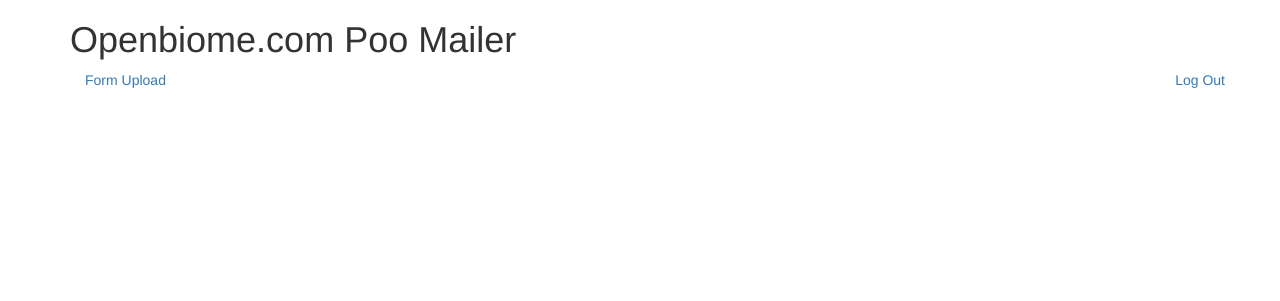
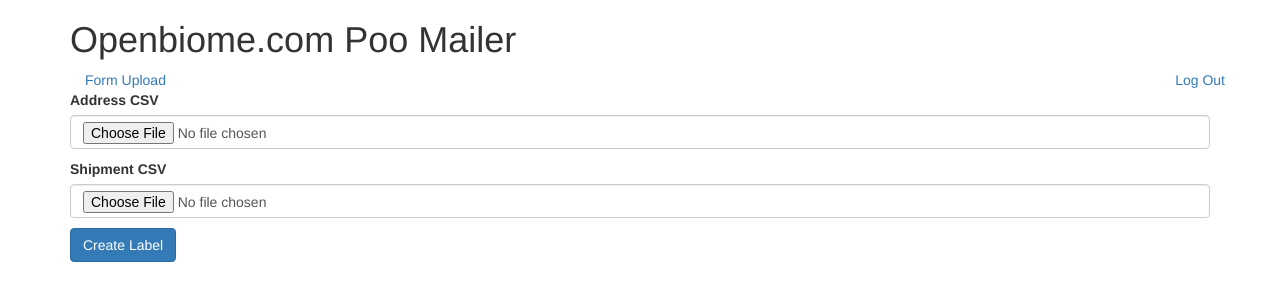
Before and after one commit to albertyw/easypost-frontend, a Flask app: page /csv_form in a window 1280 px wide. Shown: the top 301 px of the page. Run offline with Flask 2, Linux system fonts and the light colour scheme; parts of the project's set-up code (start-up, migrations or seed data) failed here and were passed over; some libraries are stand-ins or nearby versions.

Commit message:
Added javascript to read address/shipment files

```diff
--- a/src/static/global.js
+++ b/src/static/global.js
@@ -1,7 +1,6 @@
-// Event handler for when a person submits the form
+// Event handler for when the address form is submitted
 function submitAddress(){
-  $("#submitButton").hide();
-  $("#submitButtonLoading").show();
+  startLoading();
   data = {};
   $("input[type!='submit']").each(function(index, input){
       data[input.id] = input.value
@@ -29,6 +28,39 @@
   return false;
 }
 
+// Handler for when the csv form is submitted
+function readCsvForm(){
+  // Check for the various File API support.
+  if (!window.File || !window.FileReader) {
+    alert('Your browser does not support reading files using javascript');
+    return false;
+  }
+  startLoading();
+  var address_file = $("#address_csv")[0].files[0];
+  var address_reader = new FileReader();
+  address_reader.onload = function(e) {
+    var address_contents = e.target.result;
+    var shipment_file = $("#shipment_csv")[0].files[0];
+    var shipment_reader = new FileReader();
+    shipment_reader.onload = function(e) {
+      var shipment_contents = e.target.result;
+      processCsvData(address_contents, shipment_contents);
+    }
+    shipment_reader.readAsText(shipment_file);
+  }
+  address_reader.readAsText(address_file);
+
+  return false;
+}
+
+function processCsvData(address_contents, shipment_contents){
+  //address_contents = 'Customer Org,Ship Name (Attn:),Address 1,Address 2,City,ST,ZIP,Phone,Email@email.com'
+  //shipment_contents = '2/12/2014,Shipment #,Customer Org,Length,Width,Height,Weight,Ice Weight,PO#'
+  console.log(address_contents)
+  console.log(shipment_contents)
+  stopLoading();
+}
+
 // Handler for showing a message from an ajax call to the server
 function showMessage(message, status){
   if(status == 'error'){
@@ -40,9 +72,21 @@
   }
   $("#status").html(message);
   $("#status").show('slow');
+  stopLoading();
+}
+
+// Turn the submit button into loading image
+function startLoading(){
+  $("#submitButton").hide();
+  $("#submitButtonLoading").show();
+}
+
+// Turn the loading image back into a submit button
+function stopLoading(){
   $("#submitButton").show();
   $("#submitButtonLoading").hide();
 }
+
 
 // Populate the form with example data
 function fillExampleData(){
--- a/src/templates/csv.html
+++ b/src/templates/csv.html
@@ -9,7 +9,28 @@
   <a href="{{ url_for('logout') }}" class="pull-right">Log Out</a>
 </div>
 <div id="status" class="alert" style="display:none"></div>
-<form method="POST">
-  <!-- TODO -->
+<form>
+  <div class="control-group">
+    <label class="control-label">Address CSV</label>
+    <div class="controls">
+      <input id="address_csv" type="file" class="form-control">
+      <p class="help-block"></p>
+    </div>
+  </div>
+
+  <div class="control-group">
+    <label class="control-label">Shipment CSV</label>
+    <div class="controls">
+      <input id="shipment_csv" type="file" class="form-control">
+      <p class="help-block"></p>
+    </div>
+  </div>
+
+  <div class="control-group">
+    <div class="controls">
+      <input type="submit" class="btn btn-primary" id="submitButton" onclick="return readCsvForm()" value="Create Label" />
+      <img src="/static/ajax-loader.gif" id="submitButtonLoading" style="display:none" />
+    </div>
+  </div>
 </form>
 {% endblock %}
```
